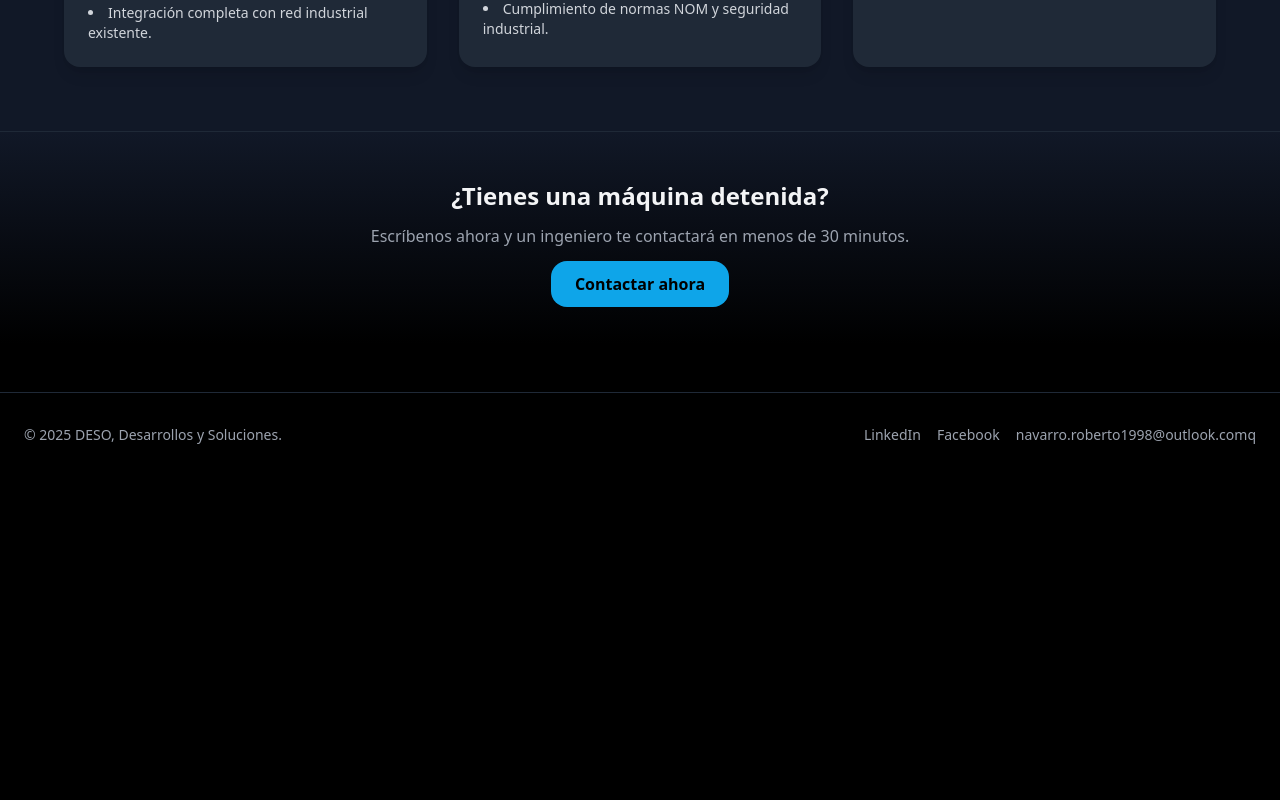
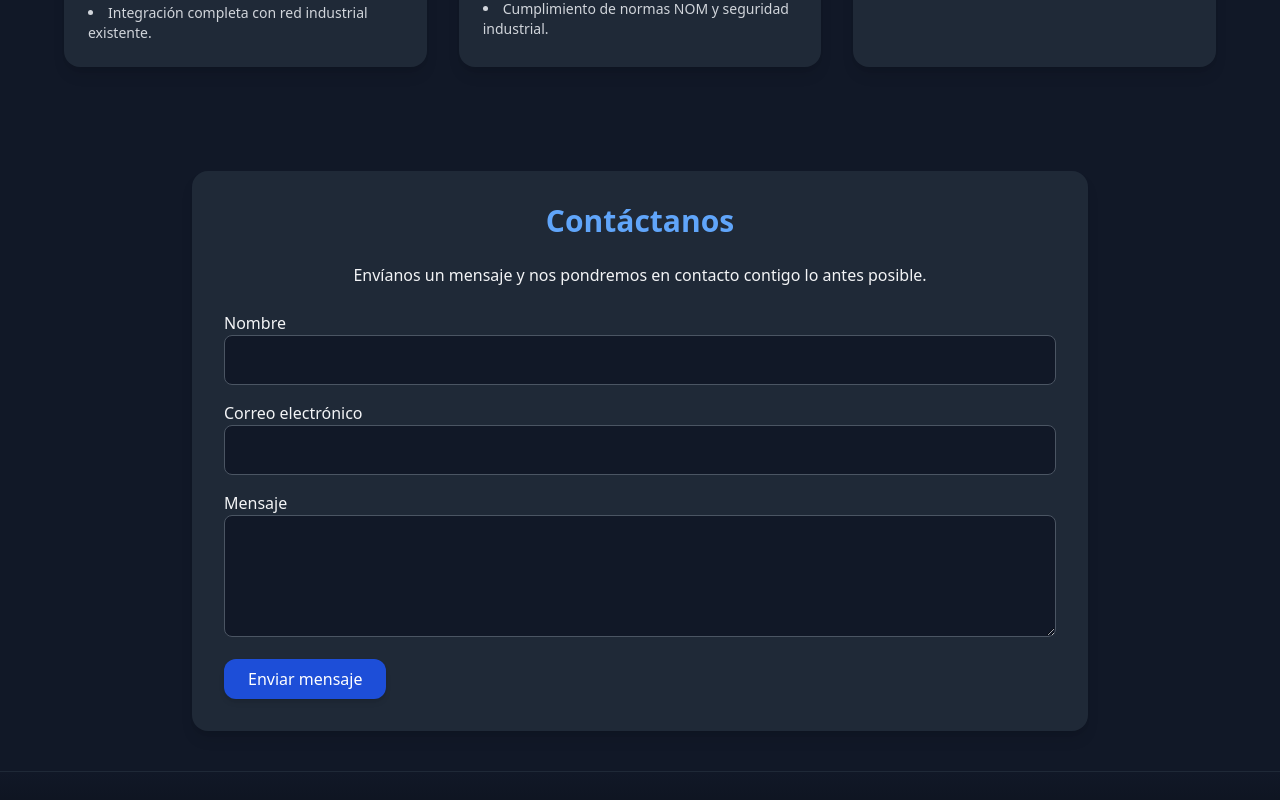
Before and after one commit to RobertoNavarro98/deso-web, a React (Vite) app: page / in a window 1280 px wide. Shown: the part 2220-3020 px from the top of the page. Before the commit the page ends 2697 px from the top, so only its background shows below. Built offline with nearby package versions, Linux system fonts and the light colour scheme.

Commit message:
Agregar formulario de contacto con EmailJS

```diff
--- a/src/App.jsx
+++ b/src/App.jsx
@@ -5,6 +5,7 @@ import Brands from "./components/Brands";
 import KPIs from "./components/KPIs";
 import About from "./components/About";
 import Projects from "./components/Projects";
+import Contact from './components/Contact'
 import CTA from "./components/CTA";
 import Footer from "./components/Footer";
 import WhatsAppFloat from "./components/WhatsAppFloat";
@@ -19,6 +20,7 @@ export default function App() {
         <KPIs />
         <About />
         <Projects />
+        <Contact />
         <CTA />
       </main>
       <Footer />
--- a/src/components/Contact.jsx
+++ b/src/components/Contact.jsx
@@ -1,79 +1,89 @@
-import React, { useState } from 'react'
-import emailjs from 'emailjs-com'
+import React, { useState } from "react";
+import emailjs from "emailjs-com";
 
-export default function Contact(){
-  const [form,setForm] = useState({ nombre:'', email:'', mensaje:'' })
-  const [ok,setOk] = useState(false)
-  const [loading,setLoading] = useState(false)
+export default function Contact() {
+  const [form, setForm] = useState({ nombre: "", email: "", mensaje: "" });
 
-  const handleChange = (e) => setForm({ ...form, [e.target.name]: e.target.value })
+  const handleChange = (e) => {
+    setForm({ ...form, [e.target.name]: e.target.value });
+  };
 
   const handleSubmit = (e) => {
-    e.preventDefault()
-    setLoading(true)
+    e.preventDefault();
 
-    // Si usas EmailJS (reemplaza por tus IDs)
-    const SERVICE_ID = "service_123abc";
-    const TEMPLATE_ID = "template_5gb910t";
-    const PUBLIC_KEY = "t6DVWUEFUyGBciIT7";
-
-    const templateParams = {
-      nombre: form.nombre,
-      email: form.email,
-      mensaje: form.mensaje
-    }
-
-    // Si no quieres EmailJS, comenta todo esto y simplemente simula confirmación
-    emailjs.send(SERVICE_ID, TEMPLATE_ID, templateParams, PUBLIC_KEY)
-      .then(() => {
-        setOk(true)
-        setForm({ nombre:'', email:'', mensaje:'' })
-        setTimeout(()=>setOk(false),4000)
-      })
-      .catch((err) => {
-        console.error('Email error',err)
-        alert('No se pudo enviar el mensaje. Intenta más tarde.')
-      })
-      .finally(()=>setLoading(false))
-  }
+    emailjs
+      .send(
+        "service_123abc",   // <-- remplaza con tu Service ID
+        "template_5gb910t",  // <-- remplaza con tu Template ID
+        form,
+        "t6DVWUEFUyGBciIT7"    // <-- remplaza con tu Public Key
+      )
+      .then(
+        () => {
+          alert("✅ Tu mensaje fue enviado correctamente. Gracias por contactarnos.");
+          setForm({ nombre: "", email: "", mensaje: "" });
+        },
+        (error) => {
+          console.error("Error:", error);
+          alert("❌ Hubo un problema al enviar el mensaje. Intenta más tarde.");
+        }
+      );
+  };
 
   return (
-    <section id="contacto" className="py-12">
-      <div className="max-w-6xl mx-auto px-6 grid md:grid-cols-2 gap-8">
-        <div className="bg-gray-900 border border-gray-800 p-6 rounded-2xl">
-          <h3 className="text-xl font-bold text-gray-100">Contacto</h3>
-          <p className="mt-2 text-gray-400">Tel: <strong>+52 477 413 2126</strong></p>
-          <p className="mt-1 text-gray-400">Tel (socio): <strong>+52 479 102 7636</strong></p>
-          <p className="mt-1 text-gray-400">Email: <strong>navarro.roberto1998@outlook.com</strong></p>
-          <p className="mt-4 text-gray-400">Dirección: León, Guanajuato, México</p>
+    <section id="contacto" className="p-10 bg-gray-900 text-gray-100">
+      <div className="max-w-4xl mx-auto bg-gray-800 rounded-2xl shadow-lg p-8">
+        <h2 className="text-3xl font-bold mb-6 text-blue-400 text-center">Contáctanos</h2>
 
-          <div className="mt-4 text-xs text-gray-500">
-          </div>
-        </div>
+        <p className="mb-6 text-center">
+          Envíanos un mensaje y nos pondremos en contacto contigo lo antes posible.
+        </p>
 
-        <form onSubmit={handleSubmit} className="bg-gray-900 border border-gray-800 p-6 rounded-2xl space-y-4">
-          {ok && <div className="p-3 bg-green-600 text-black rounded">✅ Gracias — recibimos tu mensaje.</div>}
-
+        <form onSubmit={handleSubmit} className="space-y-4">
           <div>
-            <label className="text-sm text-gray-200">Nombre</label>
-            <input name="nombre" value={form.nombre} onChange={handleChange} required className="w-full mt-1 p-3 rounded bg-black border border-gray-700 text-gray-200" />
+            <label className="block font-medium">Nombre</label>
+            <input
+              type="text"
+              name="nombre"
+              value={form.nombre}
+              onChange={handleChange}
+              required
+              className="w-full border border-gray-600 bg-gray-900 rounded-lg p-3"
+            />
           </div>
 
           <div>
-            <label className="text-sm text-gray-200">Correo</label>
-            <input type="email" name="email" value={form.email} onChange={handleChange} required className="w-full mt-1 p-3 rounded bg-black border border-gray-700 text-gray-200" />
+            <label className="block font-medium">Correo electrónico</label>
+            <input
+              type="email"
+              name="email"
+              value={form.email}
+              onChange={handleChange}
+              required
+              className="w-full border border-gray-600 bg-gray-900 rounded-lg p-3"
+            />
           </div>
 
           <div>
-            <label className="text-sm text-gray-200">Mensaje</label>
-            <textarea name="mensaje" value={form.mensaje} onChange={handleChange} required rows="4" className="w-full mt-1 p-3 rounded bg-black border border-gray-700 text-gray-200"></textarea>
+            <label className="block font-medium">Mensaje</label>
+            <textarea
+              name="mensaje"
+              value={form.mensaje}
+              onChange={handleChange}
+              required
+              rows="4"
+              className="w-full border border-gray-600 bg-gray-900 rounded-lg p-3"
+            ></textarea>
           </div>
 
-          <button className="w-full py-3 rounded-2xl bg-desoBlue font-semibold text-black disabled:opacity-60" disabled={loading}>
-            {loading ? 'Enviando…' : 'Enviar'}
+          <button
+            type="submit"
+            className="bg-blue-700 text-white px-6 py-2 rounded-xl shadow-md hover:bg-blue-600"
+          >
+            Enviar mensaje
           </button>
         </form>
       </div>
     </section>
-  )
+  );
 }
```
